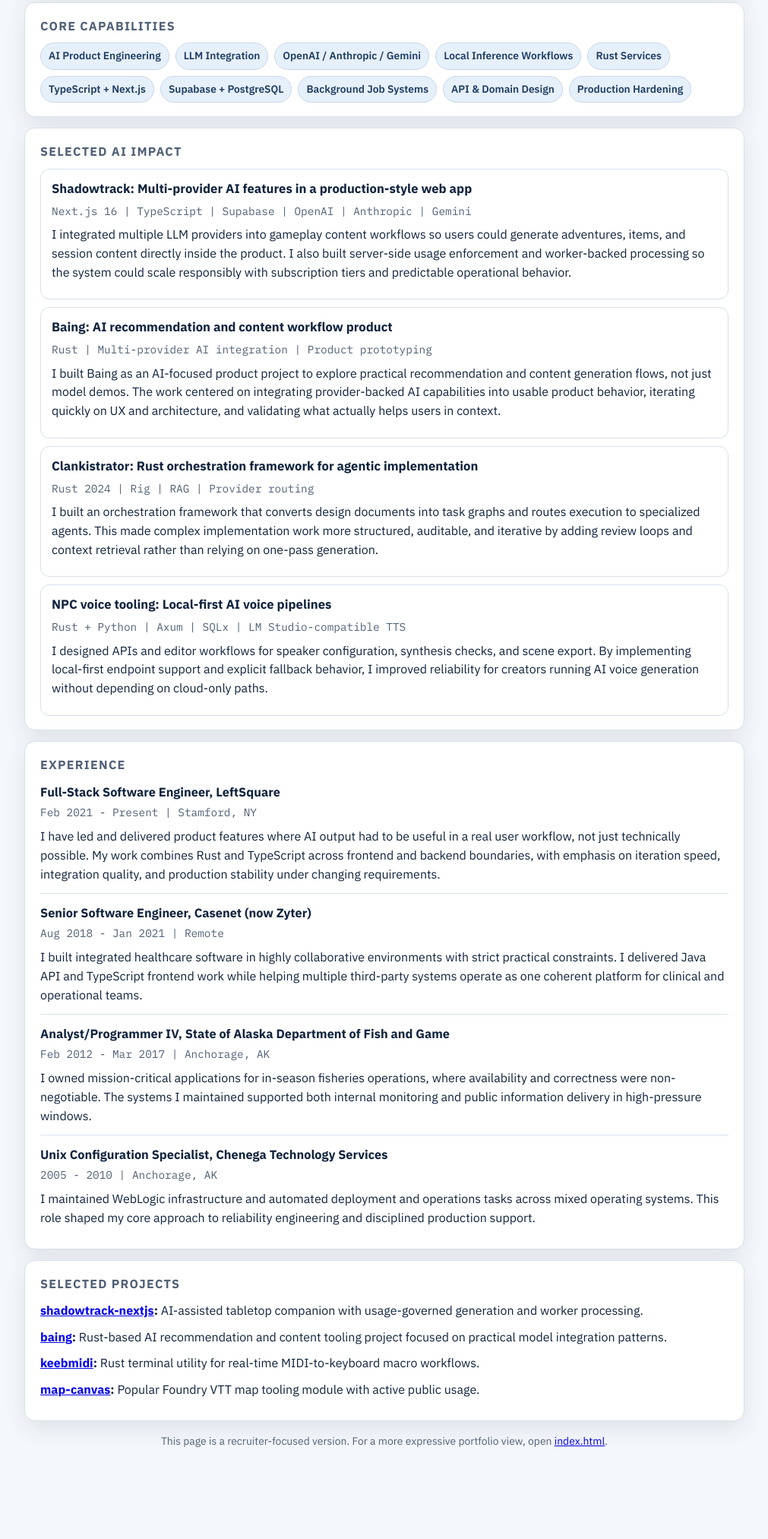
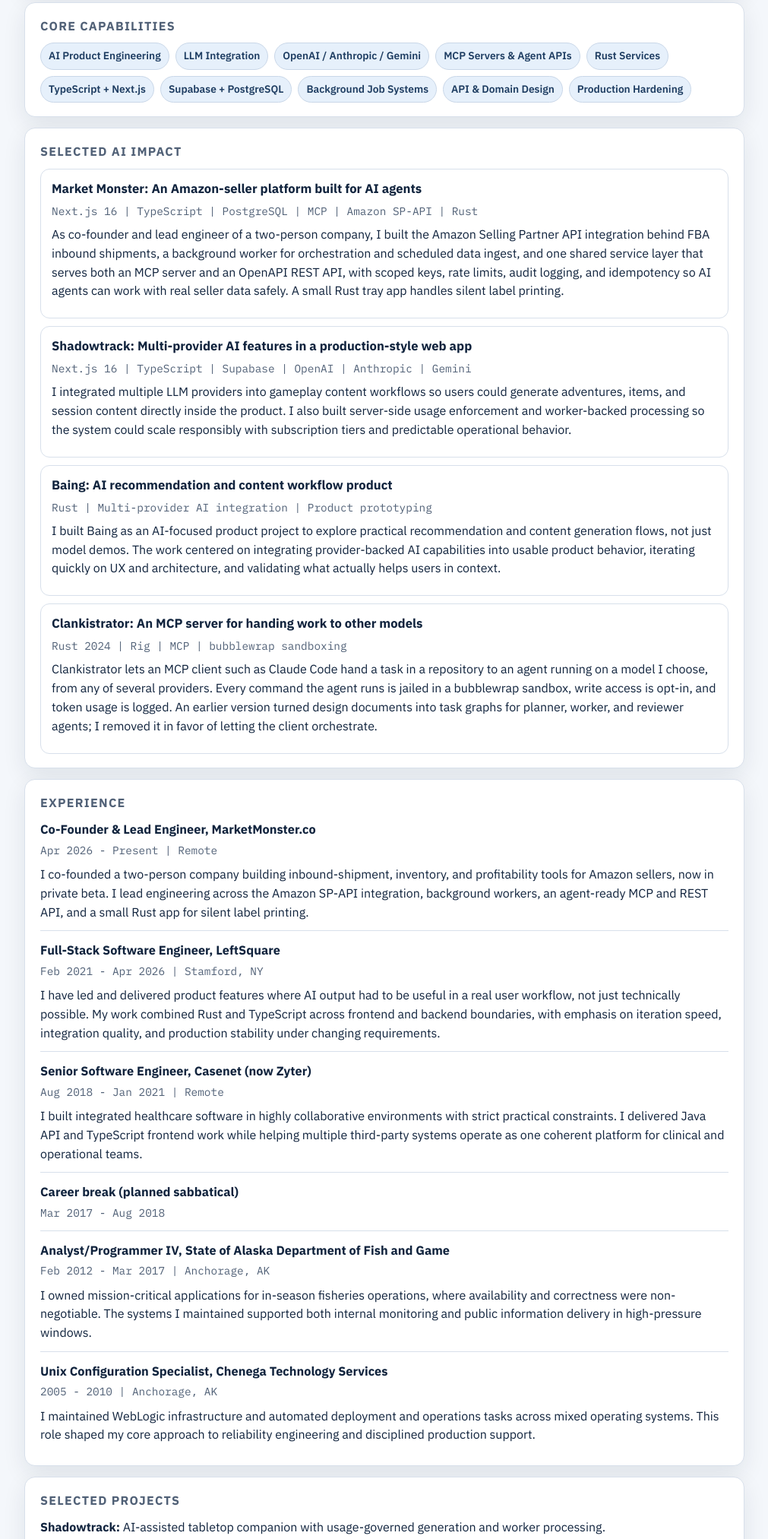
Before and after one commit to mspellecacy/mspellecacy.github.io, a plain HTML site: page linked_in.html in a window 1280 px wide. Shown: the part 645-2670 px from the top of the page at 76% size, without its empty margins (134-1145 px from the left). Before the commit the page ends 2592 px from the top, so only its background shows below. Drawn offline with Linux system fonts and the light colour scheme.

Commit message:
Refresh recruiter page and site details
- linked_in.html: add Market Monster (story and experience), end
  LeftSquare at Apr 2026, add the 2017-2018 career break, rewrite the
  Clankistrator story, drop the NPC voice story and the dead
  Shadowtrack link, state fully remote (US)
- index.html: drop leftover voice-pipeline / text-to-speech mentions
- sitemap.xml: update lastmod
- resume.pdf: lighter public copy

Co-Authored-By: Claude Opus 5.5 <noreply@anthropic.com>

```diff
--- a/linked_in.html
+++ b/linked_in.html
@@ -242,7 +242,7 @@
             <div>
                 <h1>Michael Spellecacy</h1>
                 <p class="headline">AI-Focused Full-Stack Software Engineer | Rust, TypeScript, Next.js, AI Product Integration</p>
-                <div class="status">Open to work: AI Engineer, Senior Full-Stack Engineer, AI Platform Engineer</div>
+                <div class="status">Open to work (fully remote, US): AI Engineer, Senior Full-Stack Engineer, AI Platform Engineer</div>
                 <p>I build practical AI software that works in production. My focus is translating model capabilities into reliable user-facing features with clear constraints, measurable behavior, and maintainable implementation.</p>
                 <div class="contact">
                     <span>Stamford, NY</span>
@@ -255,7 +255,7 @@
 
         <section>
             <h2>Professional Summary</h2>
-            <p>Over 20+ years, I have delivered software in healthcare, public-sector operations, and commercial products, moving from infrastructure-heavy work into modern full-stack and AI-integrated systems. My current work centers on AI product engineering: multi-provider LLM workflows, local inference and voice pipelines, and backend patterns that make these systems operationally trustworthy.</p>
+            <p>Over 20+ years, I have delivered software in healthcare, public-sector operations, and commercial products, moving from infrastructure-heavy work into modern full-stack and AI-integrated systems. Today I am co-founder and lead engineer of MarketMonster.co, an Amazon-seller platform in private beta, and my work centers on AI product engineering: multi-provider LLM workflows, MCP servers and agent-ready APIs, and backend patterns that make these systems operationally trustworthy.</p>
             <p>I am strongest where product direction is ambitious but execution details are still unclear. I shape those ideas into concrete architecture, implement the first production path quickly, and harden it through iterative improvements informed by real usage.</p>
         </section>
 
@@ -265,7 +265,7 @@
                 <span class="chip">AI Product Engineering</span>
                 <span class="chip">LLM Integration</span>
                 <span class="chip">OpenAI / Anthropic / Gemini</span>
-                <span class="chip">Local Inference Workflows</span>
+                <span class="chip">MCP Servers &amp; Agent APIs</span>
                 <span class="chip">Rust Services</span>
                 <span class="chip">TypeScript + Next.js</span>
                 <span class="chip">Supabase + PostgreSQL</span>
@@ -277,6 +277,12 @@
 
         <section>
             <h2>Selected AI Impact</h2>
+
+            <article class="story">
+                <h3>Market Monster: An Amazon-seller platform built for AI agents</h3>
+                <p class="meta">Next.js 16 | TypeScript | PostgreSQL | MCP | Amazon SP-API | Rust</p>
+                <p>As co-founder and lead engineer of a two-person company, I built the Amazon Selling Partner API integration behind FBA inbound shipments, a background worker for orchestration and scheduled data ingest, and one shared service layer that serves both an MCP server and an OpenAPI REST API, with scoped keys, rate limits, audit logging, and idempotency so AI agents can work with real seller data safely. A small Rust tray app handles silent label printing.</p>
+            </article>
 
             <article class="story">
                 <h3>Shadowtrack: Multi-provider AI features in a production-style web app</h3>
@@ -291,15 +297,9 @@
             </article>
 
             <article class="story">
-                <h3>Clankistrator: Rust orchestration framework for agentic implementation</h3>
-                <p class="meta">Rust 2024 | Rig | RAG | Provider routing</p>
-                <p>I built an orchestration framework that converts design documents into task graphs and routes execution to specialized agents. This made complex implementation work more structured, auditable, and iterative by adding review loops and context retrieval rather than relying on one-pass generation.</p>
-            </article>
-
-            <article class="story">
-                <h3>NPC voice tooling: Local-first AI voice pipelines</h3>
-                <p class="meta">Rust + Python | Axum | SQLx | LM Studio-compatible TTS</p>
-                <p>I designed APIs and editor workflows for speaker configuration, synthesis checks, and scene export. By implementing local-first endpoint support and explicit fallback behavior, I improved reliability for creators running AI voice generation without depending on cloud-only paths.</p>
+                <h3>Clankistrator: An MCP server for handing work to other models</h3>
+                <p class="meta">Rust 2024 | Rig | MCP | bubblewrap sandboxing</p>
+                <p>Clankistrator lets an MCP client such as Claude Code hand a task in a repository to an agent running on a model I choose, from any of several providers. Every command the agent runs is jailed in a bubblewrap sandbox, write access is opt-in, and token usage is logged. An earlier version turned design documents into task graphs for planner, worker, and reviewer agents; I removed it in favor of letting the client orchestrate.</p>
             </article>
         </section>
 
@@ -307,15 +307,26 @@
             <h2>Experience</h2>
 
             <div class="experience">
+                <h3>Co-Founder &amp; Lead Engineer, MarketMonster.co</h3>
+                <p class="meta">Apr 2026 - Present | Remote</p>
+                <p>I co-founded a two-person company building inbound-shipment, inventory, and profitability tools for Amazon sellers, now in private beta. I lead engineering across the Amazon SP-API integration, background workers, an agent-ready MCP and REST API, and a small Rust app for silent label printing.</p>
+            </div>
+
+            <div class="experience">
                 <h3>Full-Stack Software Engineer, LeftSquare</h3>
-                <p class="meta">Feb 2021 - Present | Stamford, NY</p>
-                <p>I have led and delivered product features where AI output had to be useful in a real user workflow, not just technically possible. My work combines Rust and TypeScript across frontend and backend boundaries, with emphasis on iteration speed, integration quality, and production stability under changing requirements.</p>
+                <p class="meta">Feb 2021 - Apr 2026 | Stamford, NY</p>
+                <p>I have led and delivered product features where AI output had to be useful in a real user workflow, not just technically possible. My work combined Rust and TypeScript across frontend and backend boundaries, with emphasis on iteration speed, integration quality, and production stability under changing requirements.</p>
             </div>
 
             <div class="experience">
                 <h3>Senior Software Engineer, Casenet (now Zyter)</h3>
                 <p class="meta">Aug 2018 - Jan 2021 | Remote</p>
                 <p>I built integrated healthcare software in highly collaborative environments with strict practical constraints. I delivered Java API and TypeScript frontend work while helping multiple third-party systems operate as one coherent platform for clinical and operational teams.</p>
+            </div>
+
+            <div class="experience">
+                <h3>Career break (planned sabbatical)</h3>
+                <p class="meta">Mar 2017 - Aug 2018</p>
             </div>
 
             <div class="experience">
@@ -333,7 +344,7 @@
 
         <section>
             <h2>Selected Projects</h2>
-            <p><strong><a href="https://github.com/mspellecacy/shadowtrack-nextjs">shadowtrack-nextjs</a>:</strong> AI-assisted tabletop companion with usage-governed generation and worker processing.</p>
+            <p><strong>Shadowtrack:</strong> AI-assisted tabletop companion with usage-governed generation and worker processing.</p>
             <p><strong><a href="https://github.com/mspellecacy/baing">baing</a>:</strong> Rust-based AI recommendation and content tooling project focused on practical model integration patterns.</p>
             <p><strong><a href="https://github.com/mspellecacy/keebmidi">keebmidi</a>:</strong> Rust terminal utility for real-time MIDI-to-keyboard macro workflows.</p>
             <p><strong><a href="https://github.com/mspellecacy/map-canvas">map-canvas</a>:</strong> Popular Foundry VTT map tooling module with active public usage.</p>
--- a/sitemap.xml
+++ b/sitemap.xml
@@ -2,7 +2,7 @@
 <urlset xmlns="http://www.sitemaps.org/schemas/sitemap/0.9">
   <url>
     <loc>https://mspellecacy.github.io/</loc>
-    <lastmod>2026-03-18</lastmod>
+    <lastmod>2026-11-16</lastmod>
     <changefreq>monthly</changefreq>
     <priority>1.0</priority>
   </url>
```
Also changed, not shown: index.html (+1 -2 lines), 1 other file.
